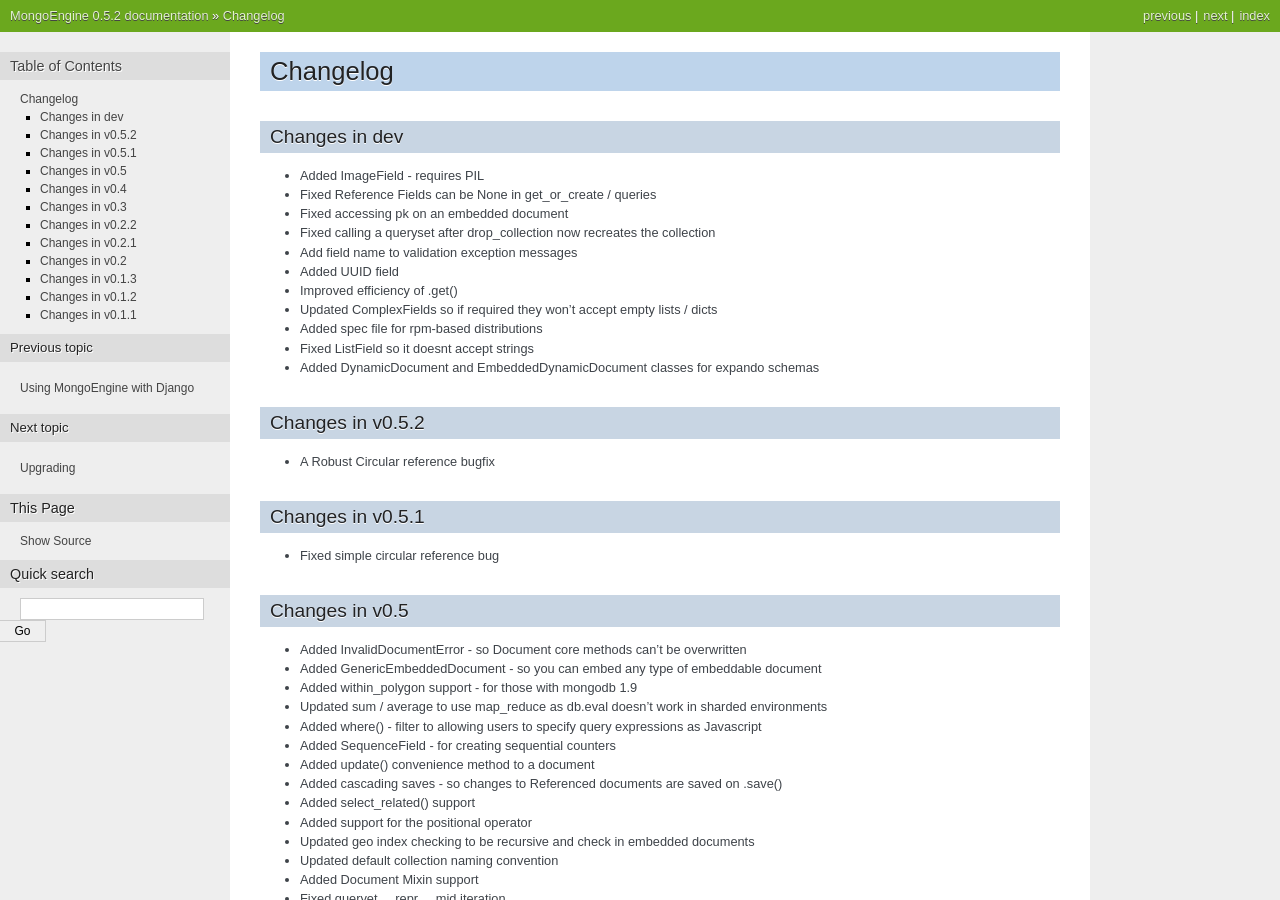
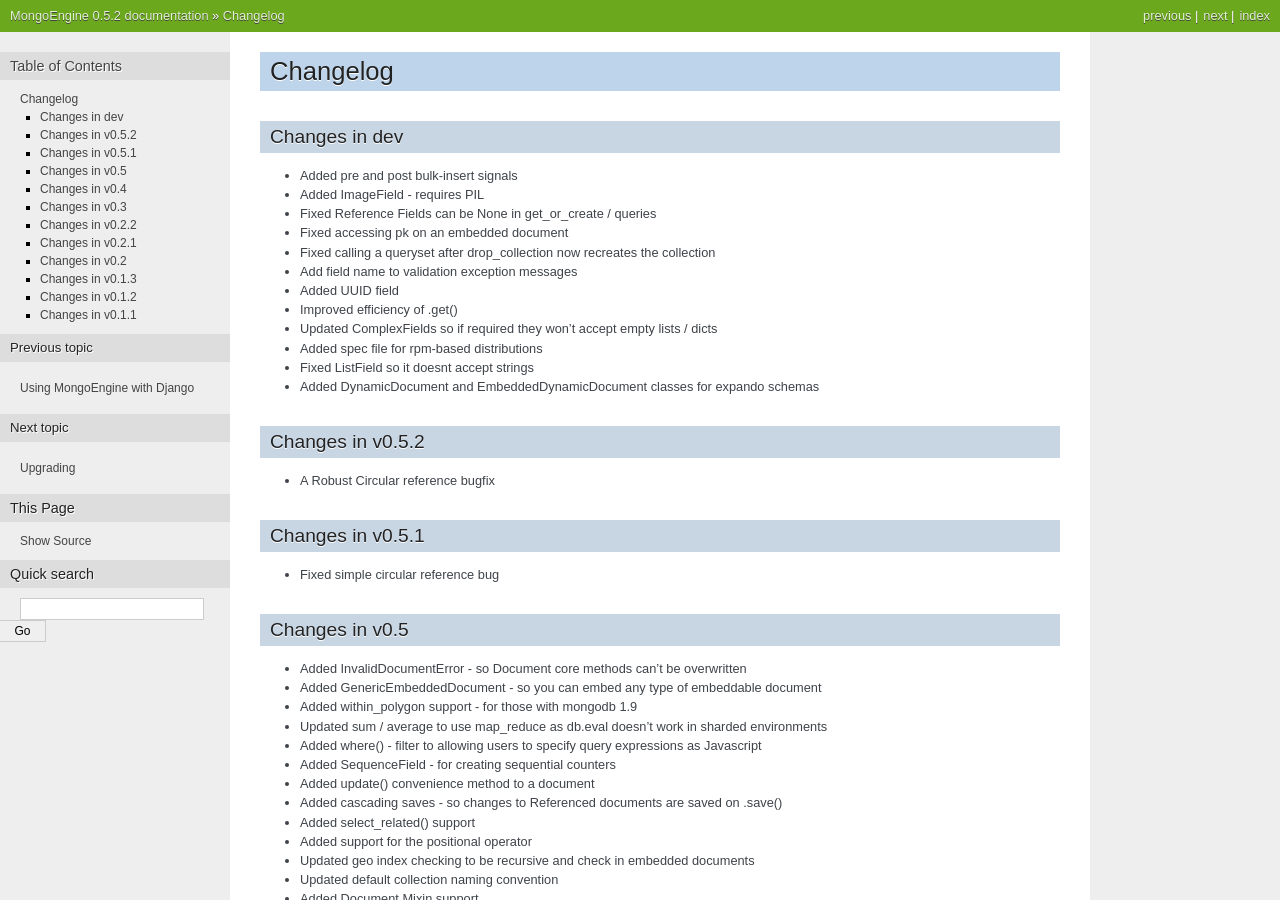
Before and after one commit to MongoEngine/mongoengine, a Sphinx documentation site: the page built from docs/changelog.rst, in a window 1280 px wide and 900 px high. Built offline with Sphinx 7.4.7, drawn with Linux system fonts in a browser that asks for light colours; some of the changed text lies outside the part shown.

Commit message:
Updated changelog

```diff
--- a/docs/changelog.rst
+++ b/docs/changelog.rst
@@ -5,6 +5,7 @@ Changelog
 Changes in dev
 ==============
 
+- Added pre and post bulk-insert signals
 - Added ImageField - requires PIL
 - Fixed Reference Fields can be None in get_or_create / queries
 - Fixed accessing pk on an embedded document
```
Also changed, not shown: other parts of docs/changelog.rst (+0 -1 lines).
